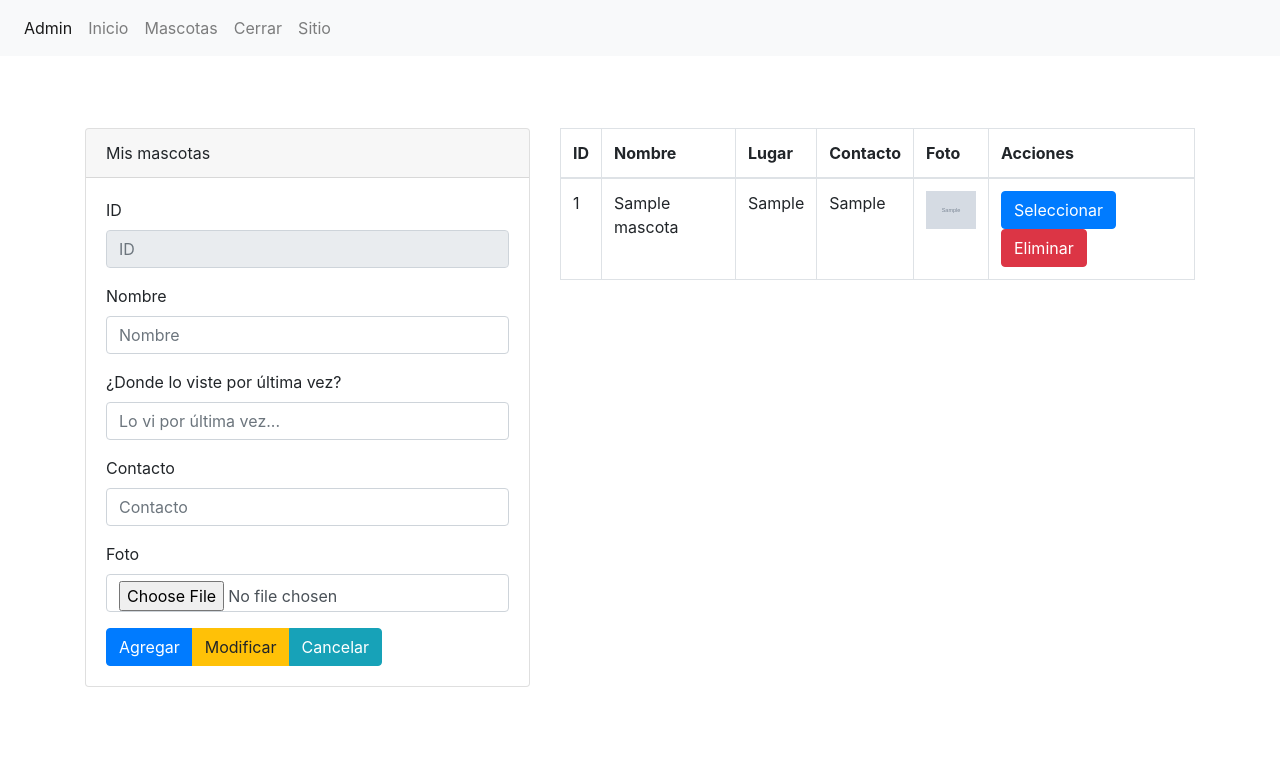
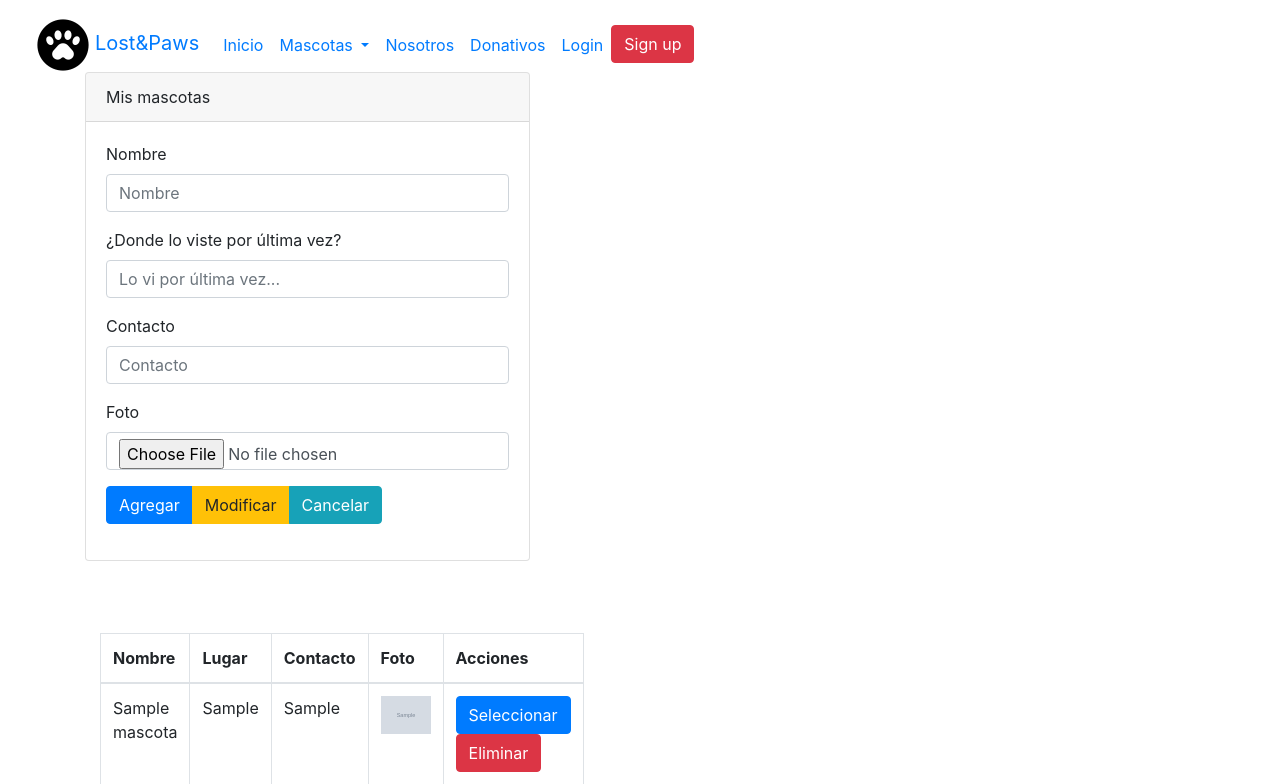
Before and after one commit to Nahuelhsouto/mydog, a PHP site: page /admin/sections/mascotas.php in a window 1280 px wide. Shown: the top 784 px of the page. Before the commit the page ends 687 px from the top, so only its background shows below. Run offline with PHP 8.4, Linux system fonts and the light colour scheme; the visitor is signed in with stand-in values (Sample User, id 1); tables that the repository leaves empty or names only in its code hold one stand-in row (values such as "Sample post"); grey boxes marked "Sample" are stand-in pictures.

Commit message:
pagina donativos ajustes headers

```diff
--- a/admin/sections/mascotas.php
+++ b/admin/sections/mascotas.php
@@ -147,9 +147,6 @@ $doglist=$qsql->fetchAll(PDO::FETCH_ASSOC);
     <form method="POST" enctype="multipart/form-data">
 
 <div class = "form-group">
-<label for="txtID">ID</label>
-<input type="text" required readonly class="form-control" value="<?php echo  $txtID;?>" name="txtID" id="txtID" placeholder="ID">
-</div>
 
 <div class="form-group">
 <label for="txtNombre">Nombre</label>
@@ -206,7 +203,7 @@ if($txtFoto!=""){
     <table class="table table-bordered">
         <thead>
             <tr>
-                <th>ID</th>
+
                 <th>Nombre</th>
                 <th>Lugar</th>
                 <th>Contacto</th>
@@ -219,7 +216,6 @@ if($txtFoto!=""){
            foreach($doglist as $dog){
            ?>
             <tr>
-                <td><?php echo $dog['id'];?></td>
                 <td><?php echo $dog['nombre'];?></td>
                 <td><?php echo $dog['lugar'];?></td>
                 <td><?php echo $dog['contacto'];?></td>
--- a/admin/template/header.php
+++ b/admin/template/header.php
@@ -1,7 +1,7 @@
 <?php
 session_start();
     if (!isset($_SESSION['usuario'])){
-       // header("Location:../index.php");
+       header("Location:../index.php");
     } else{
 
         if($_SESSION['usuario']=="ok"){
@@ -31,7 +31,59 @@ session_start();
 <?php $url="http://".$_SERVER['HTTP_HOST']."/proyecto1" ?>
 
 
-<nav class="navbar navbar-expand navbar-light bg-light">
+
+<header class="header fixed-top">
+        <div class="branding">
+            <div class="container-fluid position-relative">
+				<nav class="navbar navbar-expand-lg">
+                    <div class="site-logo"><a class="navbar-brand" href="index.php"><img class="logo-icon me-2" src="template/img/paw.png" alt="logo"><span class="logo-text">Lost&<span class="text-alt">Paws</span></span></a></div>
+
+
+					<button class="navbar-toggler collapsed" type="button" data-bs-toggle="collapse" data-bs-target="#navigation" aria-controls="navigation" aria-expanded="false" aria-label="Toggle navigation">
+	                    <span> </span>
+	                    <span> </span>
+	                    <span> </span>
+	                </button>
+
+					<div class="navbar-collapse py-3 py-lg-0 collapse" id="navigation" style>
+
+						<ul class="navbar-nav ms-lg-auto">
+							<li class="nav-item me-lg-4">
+							    <a class="nav-link" href="<?php echo $url;?>/admin/inicio.php">Inicio</a>
+							</li>
+							<li class="nav-item dropdown me-lg-4">
+						        <a class="nav-link dropdown-toggle" href="#" id="navbarDropdown" role="button" data-bs-toggle="dropdown" aria-haspopup="true" aria-expanded="false">
+						          Mascotas
+						        </a>
+                    <ul class="dropdown-menu rounded shadow menu-animate slideIn" aria-labelledby="navbarDropdown">
+						            <li><a class="dropdown-item has-icon" href="<?php echo $url;?>/admin/sections/mascotas.php"><span style="color:tomato;" class="theme-icon-holder me-2"><i class="fas fa-paw fa-fw"></i></span>Mascotas</a></li>
+
+						            <li><div class="dropdown-divider m-0"></div></li>
+
+						            <li><a class="dropdown-item has-icon" href="#"><span style="color:tomato;" class="theme-icon-holder me-2"><i class="fas fa-cat fa-fw"></i></span>Gatos</a></li>
+						            <li><a class="dropdown-item has-icon" href="#"><span  style="color:tomato;"class="theme-icon-holder me-2"><i class="fas fa-dog fa-fw"></i></span>Perros</a></li>
+						        </ul>
+						    </li>
+							<li class="nav-item me-lg-4">
+							    <a class="nav-link" href="nosotros.php">Nosotros</a>
+							</li>
+							<li class="nav-item me-lg-4">
+							    <a class="nav-link" href="Done.php">Donativos</a>
+							</li>
+							<li class="nav-item me-lg-4">
+							   <a class="nav-link" href="admin/index.php">Login</a>
+							</li>
+							<li class="nav-item me-lg-0 mt-3 mt-lg-0">
+							   <a class="btn btn-danger text-white" href="signup.php">Sign up</a>
+							</li>
+						</ul>
+					</div>
+				</nav>
+
+            </div><!--//container-->
+        </div><!--//branding-->
+    </header>
+<!-- <nav class="navbar navbar-expand navbar-light bg-light">
     <div class="nav navbar-nav">
         <a class="nav-item nav-link active" href="#">Admin <span class="sr-only">(current)</span></a>
         <a class="nav-item nav-link" href="<?php echo $url;?>/admin/inicio.php">Inicio</a>
@@ -39,7 +91,7 @@ session_start();
         <a class="nav-item nav-link" href="<?php echo $url;?>/admin/sections/cerrar.php">Cerrar</a>
         <a class="nav-item nav-link" href="<?php echo $url; ?>">Sitio</a>
     </div>
-</nav>
+</nav> -->
 
 <div class="container">
     <div class="row">
--- a/template/header.php
+++ b/template/header.php
@@ -48,6 +48,9 @@
 							    <a class="nav-link" href="nosotros.php">Nosotros</a>
 							</li>
 							<li class="nav-item me-lg-4">
+							    <a class="nav-link" href="Done.php">Donativos</a>
+							</li>
+							<li class="nav-item me-lg-4">
 							   <a class="nav-link" href="admin/index.php">Login</a>
 							</li>
 							<li class="nav-item me-lg-0 mt-3 mt-lg-0">
```
Also changed, not shown: Done.php (added, +14 -0 lines), css/style.css, img/1644010620_IMG_20211227_204110.jpg (added).
